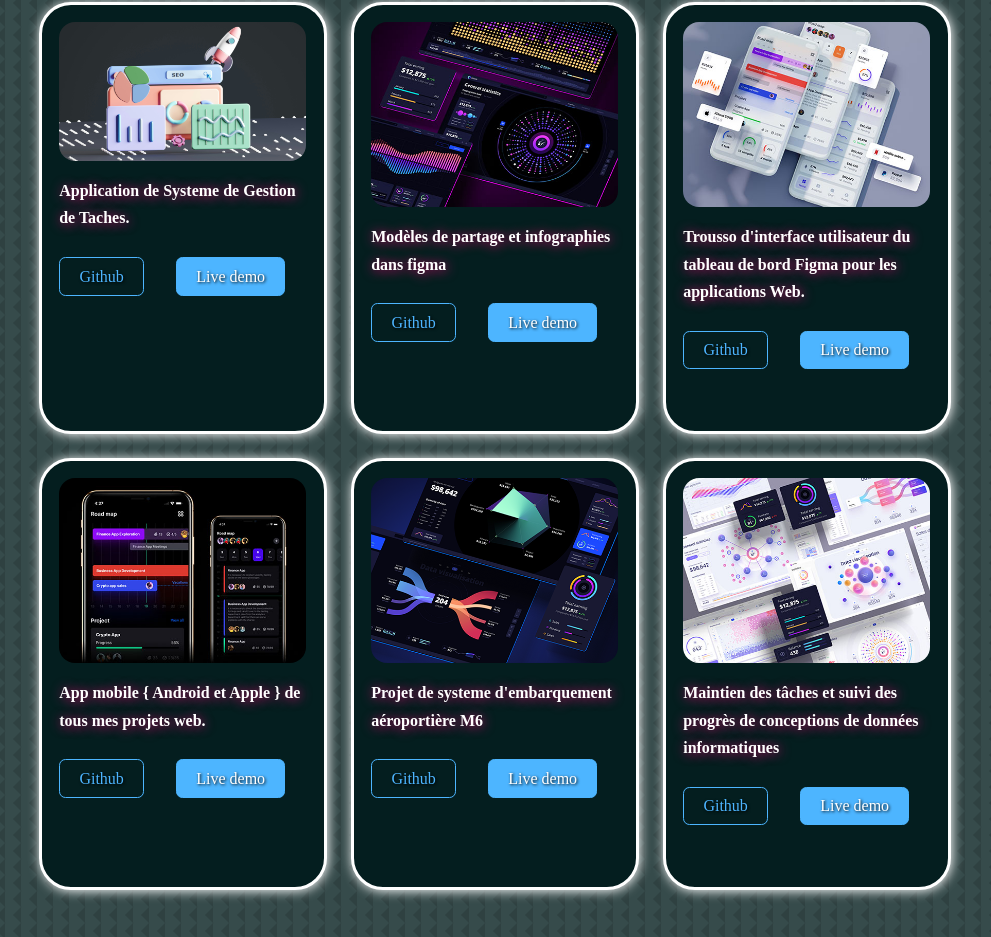
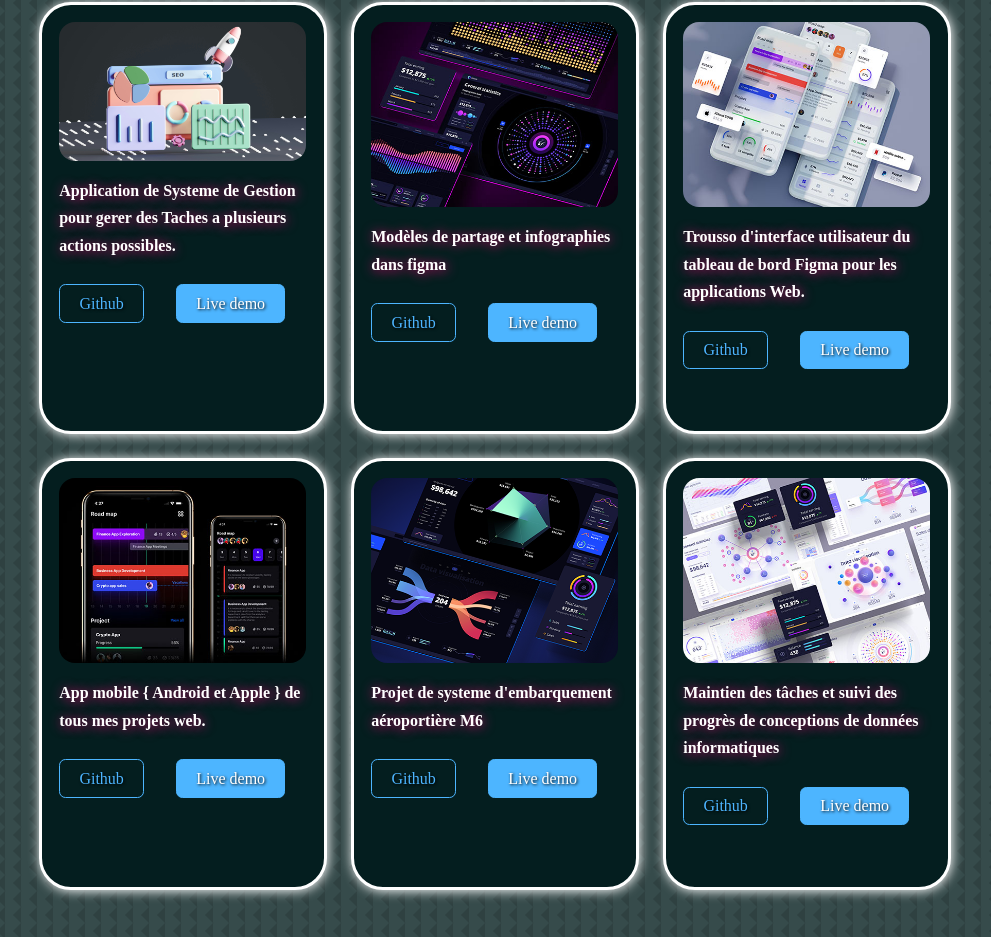
Before and after one commit to Mouhamed1003/keenprogrammer.com, a React (Create React App) app: page / in a window 1280 px wide. Shown: the part 3573-4510 px from the top of the page, without its empty margins (195-1186 px from the left). Built offline with nearby package versions, Linux system fonts and the light colour scheme.

Commit message:
Update Portfolio.jsx

```diff
--- a/src/components/portfolio/Portfolio.jsx
+++ b/src/components/portfolio/Portfolio.jsx
@@ -11,7 +11,7 @@ const data = [
   {
     id: 1,
     image: IMG1,
-    title: 'Application de Systeme de Gestion de Taches.',
+    title: 'Application de Systeme de Gestion pour gerer des Taches a plusieurs actions possibles.',
     github: "https://github.com/Mouhamed1003/systeme-de-gestion-de-taches",
     demo: "https://mouhamed1003.github.io/systeme-de-gestion-de-taches/"
   },
```
